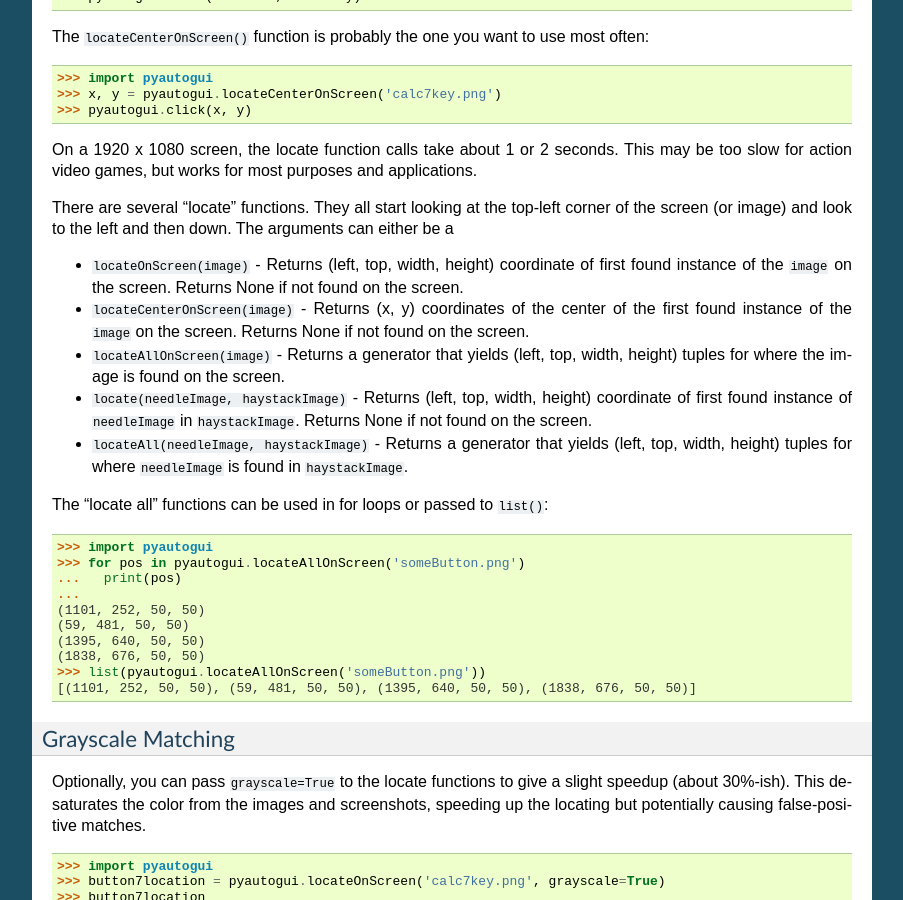
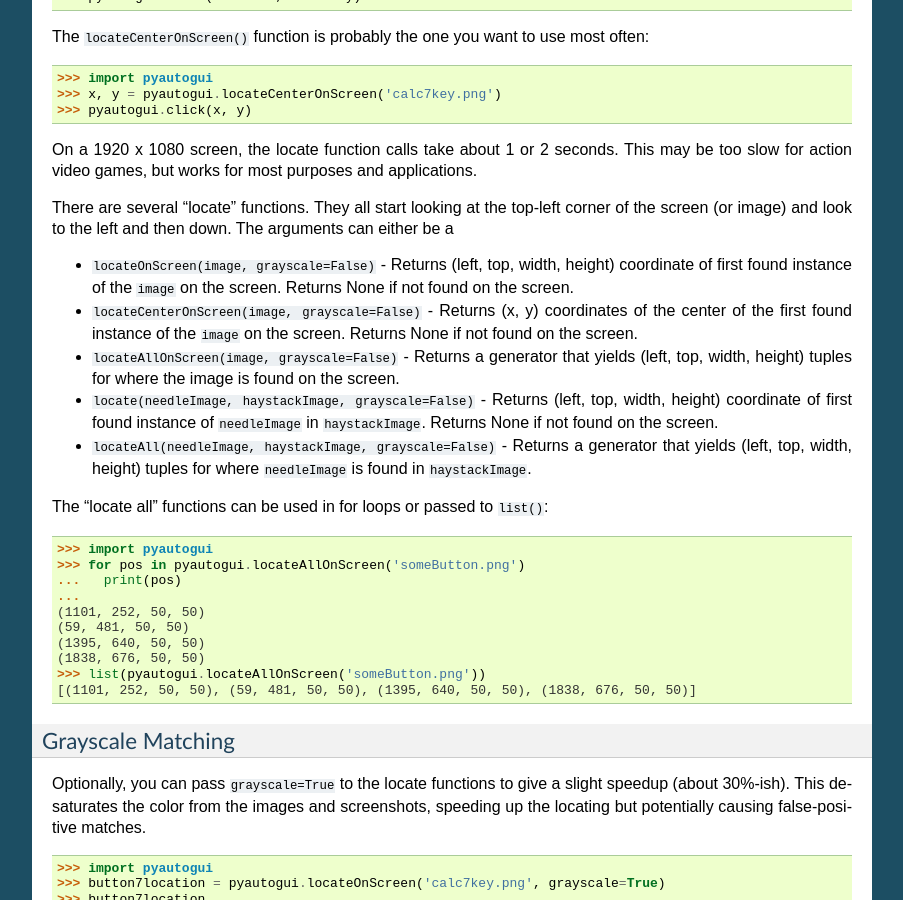
Before and after one commit to asweigart/pyautogui, a Sphinx documentation site: the page built from docs/screenshot.rst, in a window 1280 px wide and 900 px high, scrolled down 1487 px. Shown: the whole window, without its empty margins (198-1101 px from the left). Built offline with Sphinx 7.4.7, drawn with Linux system fonts in a browser that asks for light colours.

Commit message:
Updating docs.

```diff
--- a/docs/screenshot.rst
+++ b/docs/screenshot.rst
@@ -59,15 +59,15 @@
 
 There are several "locate" functions. They all start looking at the top-left corner of the screen (or image) and look to the left and then down. The arguments can either be a
 
-- `locateOnScreen(image)` - Returns (left, top, width, height) coordinate of first found instance of the `image` on the screen. Returns None if not found on the screen.
+- `locateOnScreen(image, grayscale=False)` - Returns (left, top, width, height) coordinate of first found instance of the `image` on the screen. Returns None if not found on the screen.
 
-- `locateCenterOnScreen(image)` - Returns (x, y) coordinates of the center of the first found instance of the `image` on the screen. Returns None if not found on the screen.
+- `locateCenterOnScreen(image, grayscale=False)` - Returns (x, y) coordinates of the center of the first found instance of the `image` on the screen. Returns None if not found on the screen.
 
-- `locateAllOnScreen(image)` - Returns a generator that yields (left, top, width, height) tuples for where the image is found on the screen.
+- `locateAllOnScreen(image, grayscale=False)` - Returns a generator that yields (left, top, width, height) tuples for where the image is found on the screen.
 
-- `locate(needleImage, haystackImage)` - Returns (left, top, width, height) coordinate of first found instance of `needleImage` in `haystackImage`. Returns None if not found on the screen.
+- `locate(needleImage, haystackImage, grayscale=False)` - Returns (left, top, width, height) coordinate of first found instance of `needleImage` in `haystackImage`. Returns None if not found on the screen.
 
-- `locateAll(needleImage, haystackImage)` - Returns a generator that yields (left, top, width, height) tuples for where `needleImage` is found in `haystackImage`.
+- `locateAll(needleImage, haystackImage, grayscale=False)` - Returns a generator that yields (left, top, width, height) tuples for where `needleImage` is found in `haystackImage`.
 
 The "locate all" functions can be used in for loops or passed to `list()`:
 
```
